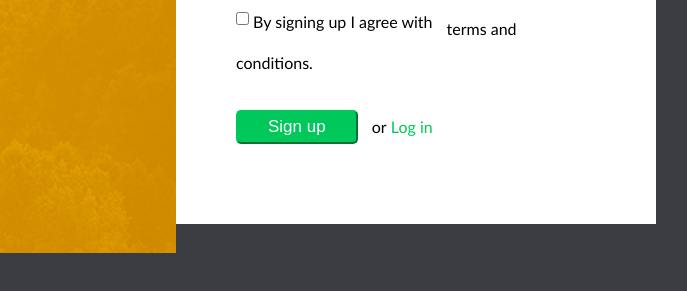
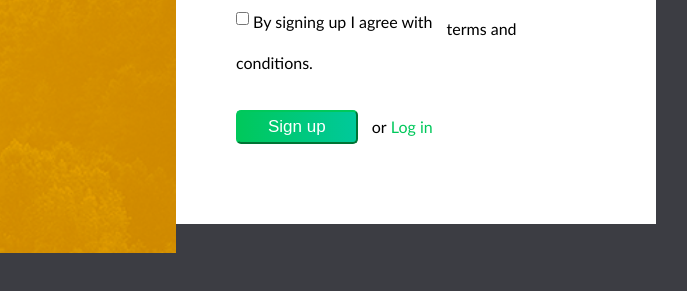
Before and after one commit to Nuotaikos/6-sign-up-form-nd, a website: page index.html in a window 1280 px wide. Shown: the part 447-738 px from the top of the page, 384-1071 px from the left. Drawn offline with Linux system fonts and the light colour scheme.

Commit message:
Linear gradient for button

```diff
--- a/css/button.css
+++ b/css/button.css
@@ -6,7 +6,8 @@
         padding-right: 30px;
         border-radius: 5px;
         border-color: #00C85B;
-    background-color: #00C85B;
+        background: #00C85B;
+        background: linear-gradient(90deg, #00C85B 0%, #00c99b 100%);
         color: white;
         cursor: pointer;
     }
```
Lines whose indentation alone changed are shown as unchanged.
